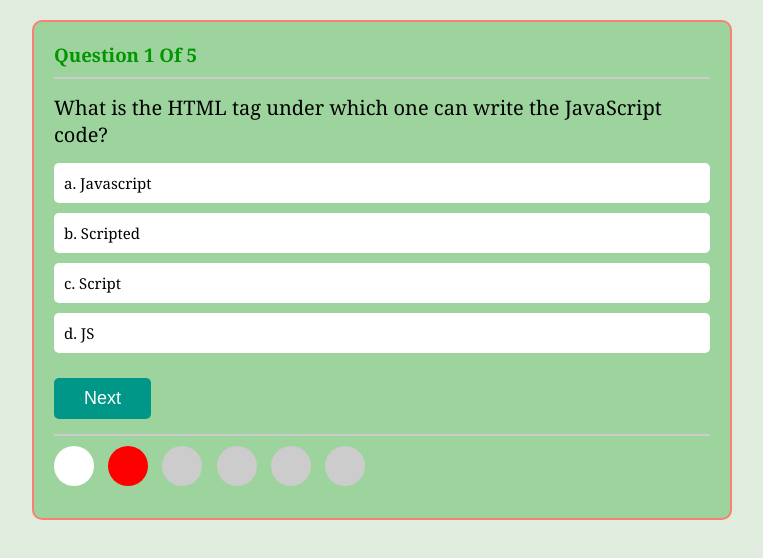
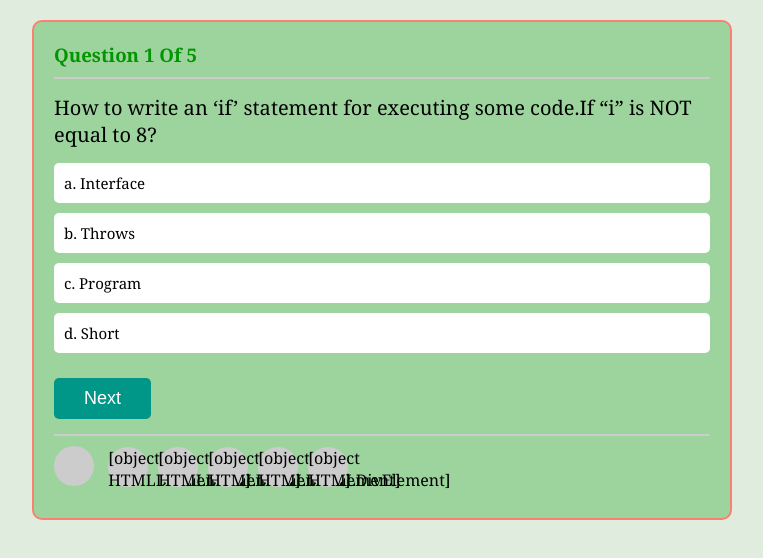
Before and after one commit to abiryusuf/Web-APIs-HW_4-, a plain HTML site: page index.html in a window 1280 px wide. Shown: the whole page, without its empty margins (258-1021 px from the left). Drawn offline with Linux system fonts and the light colour scheme.

Commit message:
updateJS

```diff
--- a/index.html
+++ b/index.html
@@ -9,37 +9,31 @@
 <body>
     <div class="quiz-container">
         <div class="question-number">
-            <h3>Question <span class="question-num-value">1</span> Of 5</h3>
+            <h3>Question <span class="question-num-value"></span> Of <span class="total-question"></span></h3>
         </div>
         <div class="question">
-            What is the HTML tag under which one can write the JavaScript code?
+
         </div>
         <div class="options">
-        <div class="option1" id="0">a. Javascript</div>
-        <div class="option2" id="1">b. Scripted</div>
-        <div class="option3" id="2">c. Script</div>
-        <div class="option4" id="3">d. JS</div>
+        <div class="option1" id="0" onclick="check(this)"></div>
+        <div class="option2" id="1" onclick="check(this)"></div>
+        <div class="option3" id="2" onclick="check(this)"></div>
+        <div class="option4" id="3" onclick="check(this)"></div>
         </div>
         <div class="button">
         <button type="button" class="btn">Next</button>
 
         </div>
         <div class="answers-tracker">
-        <div class="correct"></div>
-        <div class="wrong"></div>
+       <!-- <div  class=""></div>
+        <div class=""></div> -->
         <div>
 
-        </div>
-        <div></div>
-        <div>
 
-        </div>
 
-        <div>
 
-        </div>
-        </div>
 
     </div>
+    <script src="script.js"></script>
 </body>
 </html>
--- /dev/null
+++ b/script.js
@@ -0,0 +1,91 @@
+var op1 = document.querySelector(".option1");
+var op2 = document.querySelector(".option2");
+var op3 = document.querySelector(".option3");
+var op4 = document.querySelector(".option4");
+var question =document.querySelector(".question");
+var questionNum = document.querySelector(".question-num-value");
+var totalQuestion =document.querySelector(".total-question");
+var options = document.querySelector(".options").children;
+var ansTracker = document.querySelector(".answers-tracker");
+var qusIndex;
+
+var index =0;
+
+var questions = [
+    {
+     q:" Which function of an Array object calls a function for each element in the array?",
+     options: ["a. ForEach","b. Every", "c. ForEvery", "d. Each"],
+     answer: 0
+    },
+    {
+        q:" How to write an ‘if’ statement for executing some code.If “i” is NOT equal to 8?",
+        options: ["a. Interface","b. Throws", "c. Program", "d. Short"],
+        answer: 0
+    },
+    {
+        q:"  What is the HTML tag under which one can write the JavaScript code?",
+        options: ["a. Javascript","b. Scripted", "c. Script", "d. JS"],
+        answer: 2
+    },
+    {
+        q:" In JavaScript, we do not have datatypes like integer and float. What is the function that can be used to check if the number is an integer or not?",
+        options: ["a. Integer","b. ifInteger","c. isInteger", "d. ifinteger"],
+        answer: 2
+    },
+    {
+        q:" Which of the following is an advantage of using JavaScript?",
+        options: ["a. Increased interacivity","b. Less server interaction", "c. Immediate feedback from the user", "d. All the above"],
+        answer: 3
+    }
+]
+totalQuestion.textContent =questions.length;
+function load(){
+    questionNum.textContent =index +1;
+   question.textContent = questions [qusIndex].q;
+   op1.textContent = questions [qusIndex].options[0];
+   op2.textContent = questions [qusIndex].options[1];
+   op3.textContent = questions [qusIndex].options[2];
+   op4.textContent = questions [qusIndex].options[3];
+}
+function check(element){
+  if(element.id == questions[qusIndex].answer){
+      element.classList.add("correct")
+      updateAnsTracker("correct");
+  }else{
+      element.classList.add("wrong");
+      updateAnsTracker("wrong");
+  }
+  disableOptions()
+}
+function disableOptions(){
+    for(var i =0; i<options.length; i++){
+        options[i].classList.add("disabled");
+        if(options[i].id ==questions[qusIndex].answer){
+            options[i].classList.add("correct");
+        }
+    }
+}
+
+function randomQus(){
+    var randomNum = Math.floor(Math.random()*questions.length);
+    qusIndex = randomNum;
+    load();
+
+}
+
+function answerTracker(){
+    for(var i =0; i<questions.length; i++){
+        var div = document.createElement("div");
+        div.textContent=
+        ansTracker.appendChild(div);
+    }
+}
+function updateAnsTracker(className){
+  ansTracker.children[index-1].classList.add(className);
+}
+window.onload = function(){
+    randomQus();
+    answerTracker();
+
+
+}
--- a/style.css
+++ b/style.css
@@ -16,6 +16,7 @@ body{
     border-radius: 10px;
     padding: 20px;
 }
+
 .question-number h3{
   color: #009600;
   border-bottom: 2px solid #ccc;
@@ -36,7 +37,15 @@ body{
     padding: 10px;
     position: relative;
 }
+.options div.disabled{
+    pointer-events: none;
+}
 .options div.correct{
+    z-index: 1;
+    color: #fff;
+    overflow: hidden;
+}
+.options div.wrong{
     z-index: 1;
     color: #fff;
     overflow: hidden;
@@ -55,6 +64,20 @@ body{
     animation: animateBackground 1s ease;
     animation-fill-mode: forwards;
 }
+.options div.wrong::after{
+    content: "";
+    position: absolute;
+    left: 0;
+    top: 0;
+    width: 100%;
+    height: 100%;
+    background-color:red;
+    z-index: -1;
+
+    animation: animateBackground 1s ease;
+    animation-fill-mode: forwards;
+}
+
 @keyframes animateBackgournd {
     0%{
         transform: translateX(-100%);
@@ -87,7 +110,7 @@ margin-right: 10px;
 }
 .answers-tracker div.correct{
     background-color:green;
-    background-image: url(images/download.png);
+    /* background-image: url(images/download.png); */
 }
 .answers-tracker div.wrong{
     background-color: red;
```
Also changed, not shown: 1 other file.
